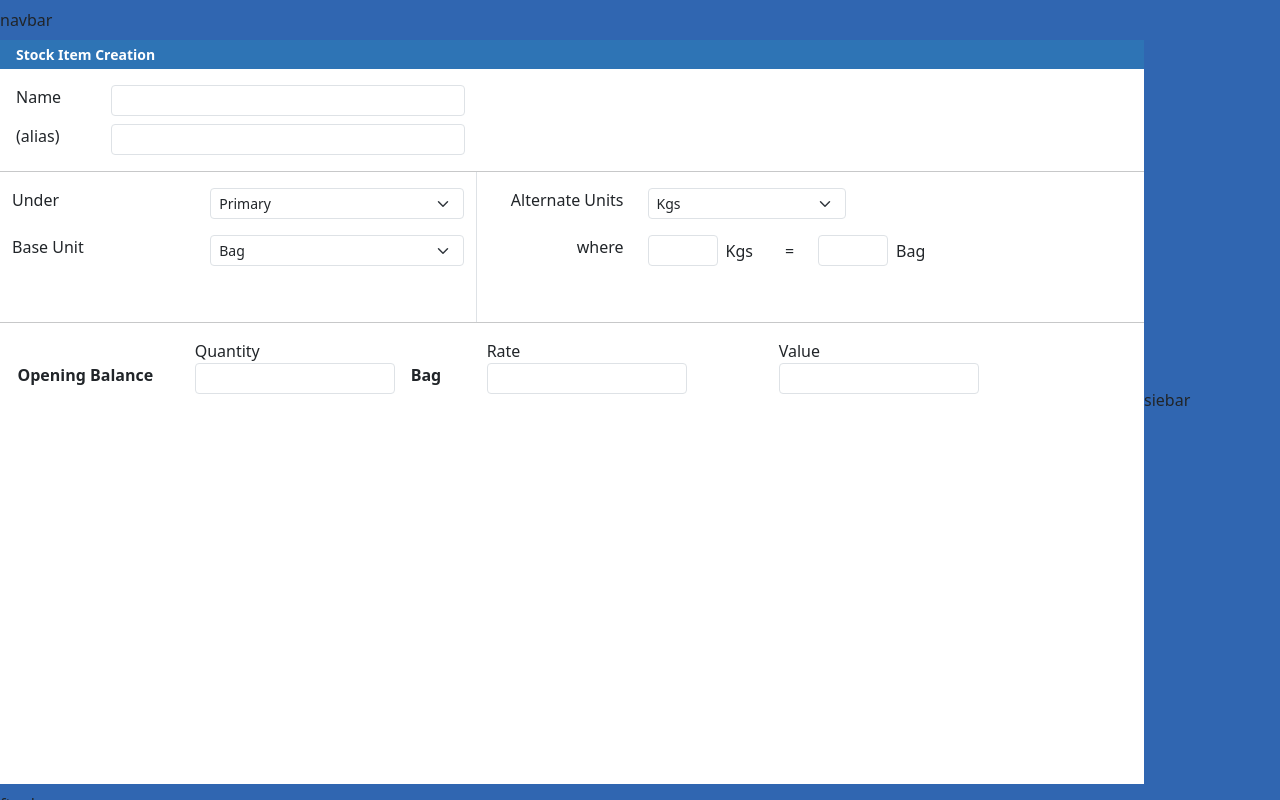
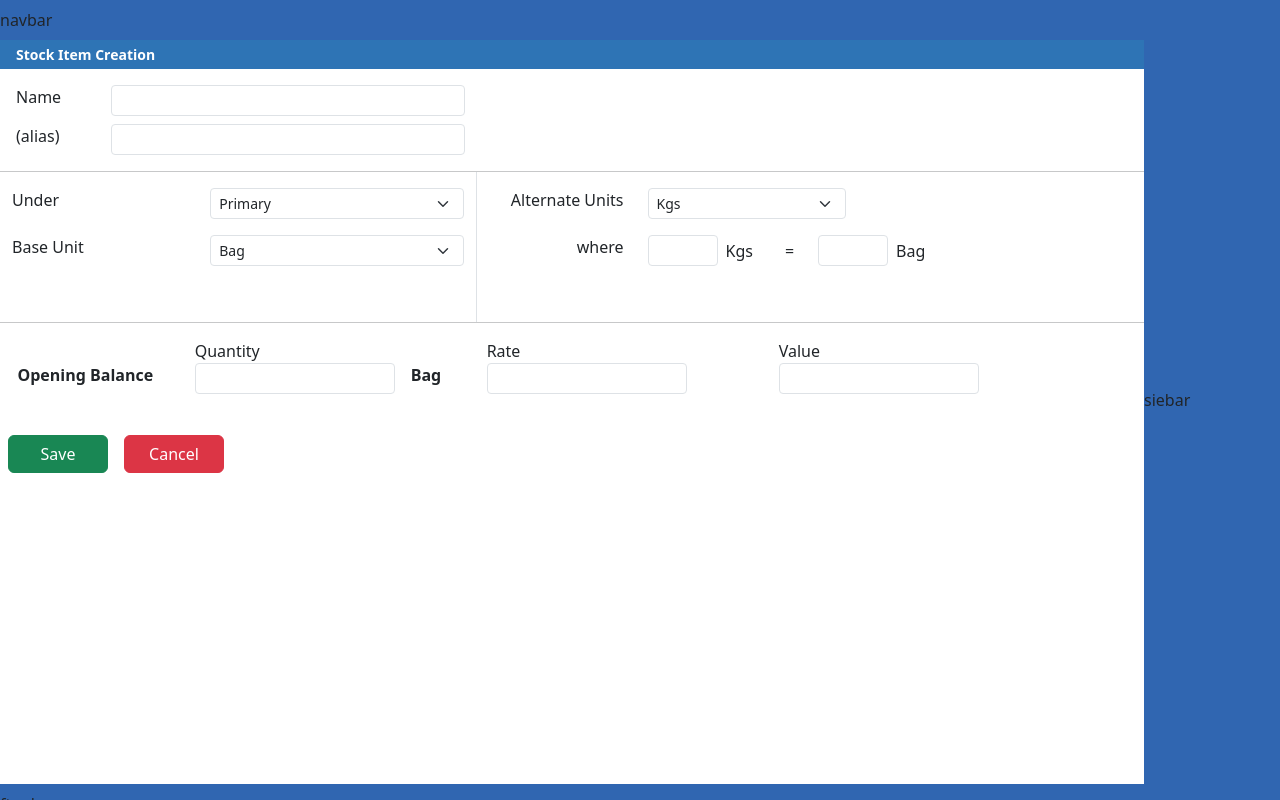
Before and after one commit to riissshu/ERP, a React (Vite) app in the folder Frontend/: page /inventory in a window 1280 px wide. Built offline with nearby package versions, Linux system fonts and the light colour scheme.

Commit message:
20th commit

```diff
--- a/Frontend/src/forms/StockItemCreation.jsx
+++ b/Frontend/src/forms/StockItemCreation.jsx
@@ -17,6 +17,15 @@ export default function StockItemCreation() {
       ...item,
       [e.target.name]: e.target.value,
     });
+  };
+
+  const handleSave = () => {
+    console.log(item);
+
+    alert("Stock Item Saved Successfully!");
+
+    // Later you can save to API or LocalStorage
+    // localStorage.setItem("stockItems", JSON.stringify(item));
   };
 
   return (
@@ -62,9 +71,7 @@ export default function StockItemCreation() {
       <hr className="m-0" />
 
       <div className="row m-0">
-
         <div className="col-md-5 border-end" style={{ minHeight: 150 }}>
-
           <div className="row mt-3">
             <div className="col-5">Under</div>
 
@@ -163,8 +170,9 @@ export default function StockItemCreation() {
       <hr className="m-0" />
 
       <div className="row mt-3">
-
-            <span className="text-center fw-bold col-md-2 py-4">Opening Balance</span>
+        <span className="text-center fw-bold col-md-2 py-4">
+          Opening Balance
+        </span>
 
         <div className="col-md-2">
           Quantity
@@ -175,7 +183,6 @@ export default function StockItemCreation() {
             value={item.openingQty}
             onChange={handleChange}
           />
-
         </div>
 
         <span className="text-center fw-bold col-md-1 py-4">{item.unit}</span>
@@ -203,6 +210,25 @@ export default function StockItemCreation() {
         </div>
       </div>
 
+      <div>
+          <button
+            type="button"
+            className="btn btn-success mx-2 mt-4"
+            style={{ width: 100 }}
+            onClick={handleSave}
+            >
+            Save
+          </button>
+
+          <button
+            type="button"
+            className="btn btn-danger mx-2 mt-4"
+            style={{ width: 100 }}
+            onClick={() => window.history.back()}
+            >
+            Cancel
+          </button>
+      </div>
 
     </div>
   );
```
Lines whose indentation alone changed are shown as unchanged.
